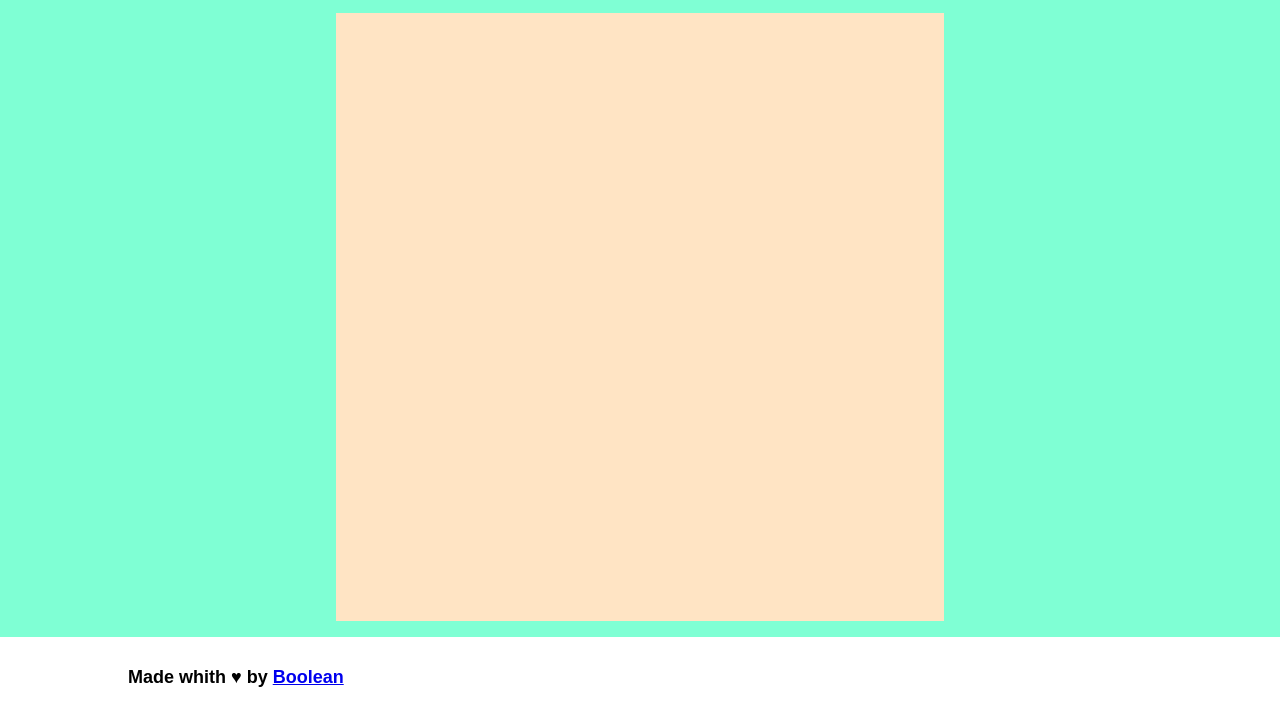
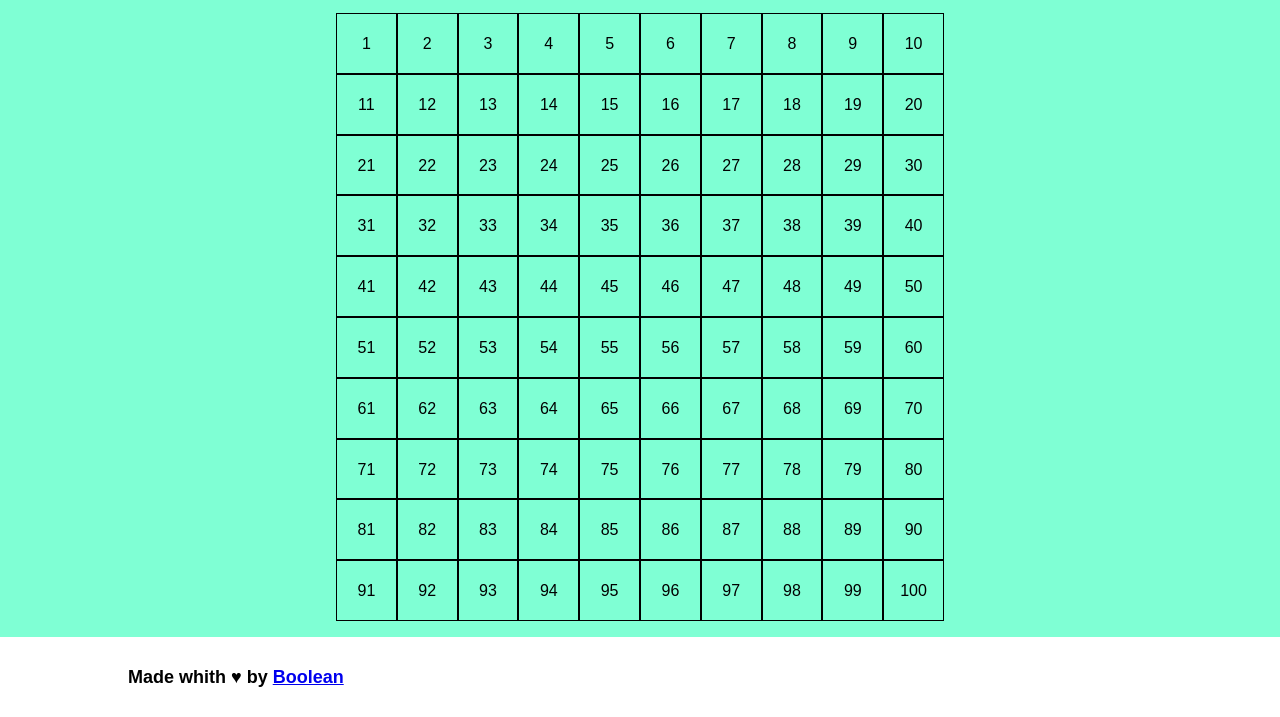
Before and after one commit to TobiaRigon/js-campominato-grid, a plain HTML site: page index.html in a window 1280 px wide. Shown: the part 83-800 px from the top of the page. Drawn offline with Linux system fonts and the light colour scheme.

Commit message:
Feat: agg cells in grid JS

```diff
--- a/css/style.css
+++ b/css/style.css
@@ -77,8 +77,6 @@
     width: calc(((100vh - 160px) * 95 ) / 100 );
     display: flex;
     flex-wrap: wrap;
-    /* debug */
-    background-color: bisque;
  }
 
  .cell{
--- a/js/script.js
+++ b/js/script.js
@@ -0,0 +1,29 @@
+// seleziona elemento contenitore
+ const gridElement = document.querySelector(".grid");
+
+
+ for ( let i = 0; i < 100 ; i++){
+
+    const newElement = createMyElement("div" , "cell");
+    newElement.append(i + 1);
+
+
+
+    newElement.addEventListener("click",
+
+        function () {
+            newElement.classList.add("clicked");
+        }
+    );
+
+    gridElement.append(newElement);
+
+ }
+
+//  funzioni
+
+function createMyElement (tagtype , classname) {
+    const currentElement = document.createElement(tagtype);
+    currentElement.classList.add(classname);
+    return currentElement ;
+}
```
